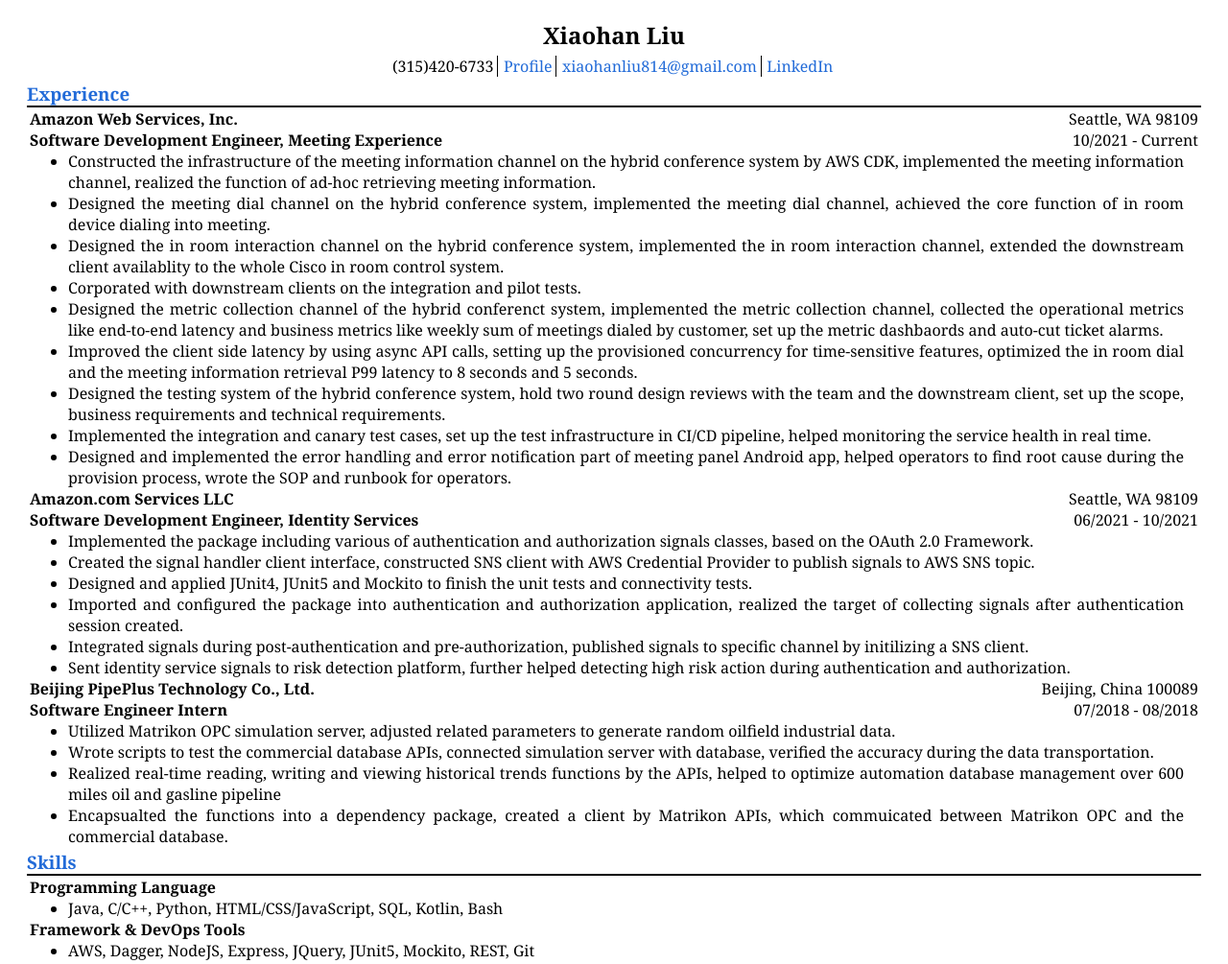
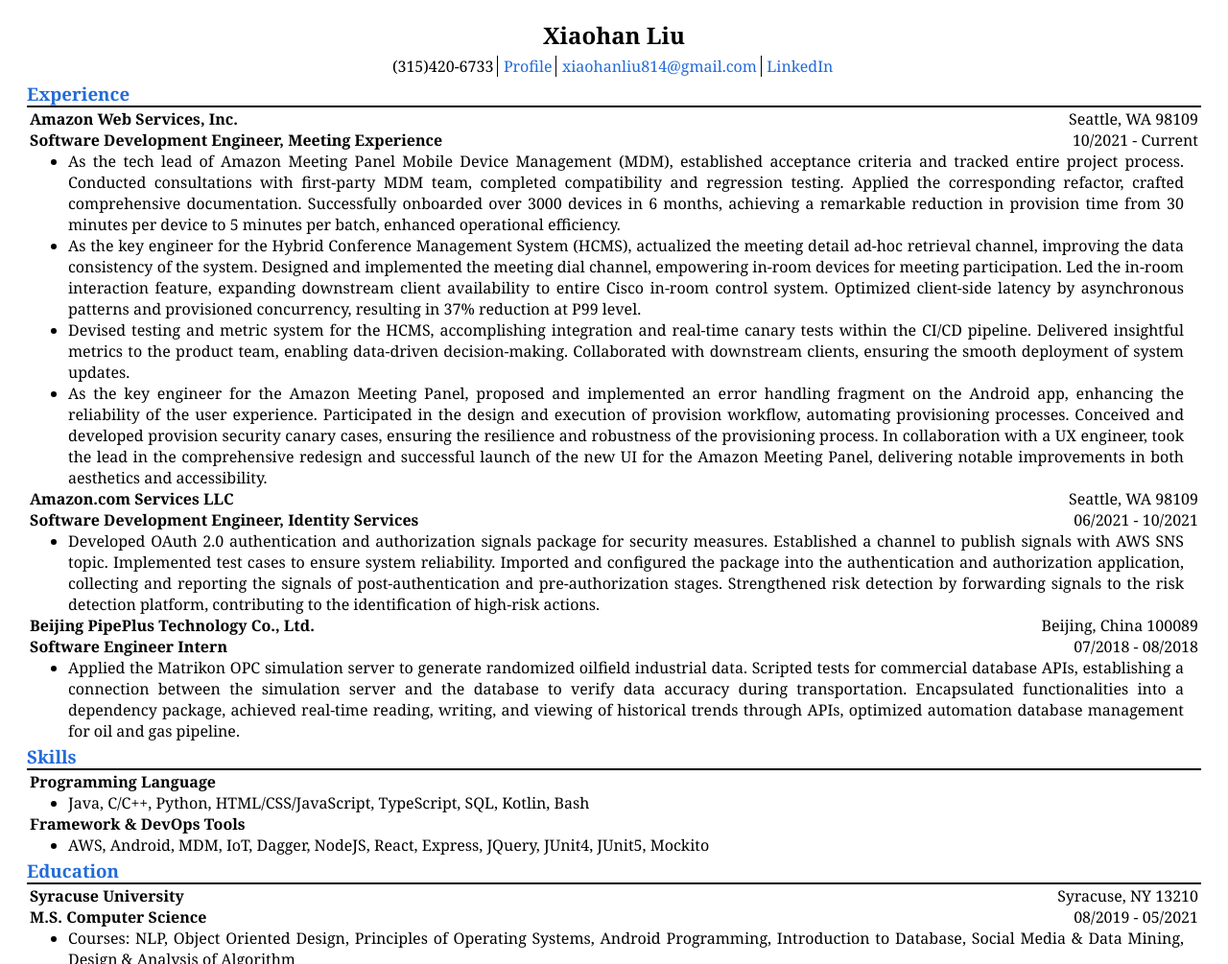
Before and after one commit to xliu-git/xliu-git.github.io, a plain HTML site: page projectResume/xLiuResume.html in a window 1280 px wide. Shown: the top 1005 px of the page at 96% size. Drawn offline with Linux system fonts and the light colour scheme.

Commit message:
Update restory 11/2023

```diff
--- a/projectResume/xLiuResume.html
+++ b/projectResume/xLiuResume.html
@@ -33,34 +33,44 @@
 
             <div class="DetailContent">
                 <ul>
-                    <!-- HCM Channels -->
-                    <li>Constructed the infrastructure of the meeting information channel on the hybrid conference
-                        system by AWS CDK, implemented the meeting information channel, realized the function of ad-hoc
-                        retrieving meeting
-                        information.</li>
-                    <li>Designed the meeting dial channel on the hybrid conference system, implemented the meeting dial
-                        channel, achieved the core function of in room device dialing into
-                        meeting.</li>
-                    <li>Designed the in room interaction channel on the hybrid conference system, implemented the in
-                        room interaction channel, extended the downstream client availablity to the
-                        whole Cisco in room control system.</li>
-                    <li>Corporated with downstream clients on the integration and pilot tests.</li>
-                    <li>Designed the metric collection channel of the hybrid conferenct system, implemented the metric
-                        collection channel, collected the operational metrics like end-to-end latency and business
-                        metrics like weekly sum of meetings dialed by customer, set up the metric dashbaords and
-                        auto-cut ticket alarms.</li>
-                    <li>Improved the client side latency by using async API calls, setting up the provisioned
-                        concurrency for time-sensitive features, optimized the in room dial and the meeting information
-                        retrieval P99 latency to 8 seconds and 5 seconds.</li>
+                    <!-- Hawk MDM -->
+                    <li>
+                        As the tech lead of Amazon Meeting Panel Mobile Device Management (MDM), established acceptance
+                        criteria and tracked entire project process.
+                        Conducted consultations with first-party MDM team, completed
+                        compatibility and regression testing. Applied the corresponding refactor,
+                        crafted comprehensive documentation.
+                        Successfully onboarded over 3000 devices in 6 months, achieving a remarkable reduction in
+                        provision time from 30 minutes per device to 5 minutes per batch,
+                        enhanced operational efficiency.
+                    </li>
+                    <!-- HCM -->
+                    <li>
+                        As the key engineer for the Hybrid Conference Management System (HCMS), actualized the meeting detail ad-hoc retrieval
+                        channel, improving the data consistency of the system.
+                        Designed and implemented the meeting dial channel, empowering in-room devices for
+                        meeting participation. Led the in-room interaction feature, expanding downstream client
+                        availability to entire Cisco in-room control system. Optimized client-side latency
+                        by asynchronous patterns and provisioned concurrency, resulting in 37% reduction
+                        at P99 level.
+                    </li>
                     <!-- HCM Canary -->
-                    <li>Designed the testing system of the hybrid conference system, hold two round design reviews with
-                        the team and the downstream client, set up the scope, business requirements and technical
-                        requirements.</li>
-                    <li>Implemented the integration and canary test cases, set up the test infrastructure in CI/CD
-                        pipeline, helped monitoring the service health in real time.</li>
-                    <li>Designed and implemented the error handling and error notification part of meeting panel Android
-                        app, helped operators to find root cause during the provision process, wrote the SOP and runbook
-                        for operators.</li>
+                    <li>
+                        Devised testing and metric system for the HCMS,
+                        accomplishing integration and real-time canary tests within the CI/CD pipeline.
+                        Delivered insightful metrics to the product team, enabling data-driven decision-making.
+                        Collaborated with downstream clients, ensuring the smooth deployment of system updates.
+                    </li>
+                    <!-- SL -->
+                    <li>
+                        As the key engineer for the Amazon Meeting Panel, proposed and implemented an error handling
+                        fragment on the Android app, enhancing the reliability of the user experience.
+                        Participated in the design and execution of provision workflow, automating
+                        provisioning processes. Conceived and developed provision security canary cases, ensuring the
+                        resilience and robustness of the provisioning process. In collaboration with a UX engineer, took
+                        the lead in the comprehensive redesign and successful launch of the new UI for the Amazon
+                        Meeting Panel, delivering notable improvements in both aesthetics and accessibility.
+                    </li>
                 </ul>
             </div>
 
@@ -76,21 +86,16 @@
 
             <div class="DetailContent">
                 <ul>
-                    <li>Implemented the package including various of authentication and authorization signals classes,
-                        based on the
-                        OAuth 2.0 Framework.</li>
-                    <li>Created the signal handler client interface, constructed SNS client with AWS Credential Provider
-                        to publish signals to
-                        AWS SNS topic.</li>
-                    <li>Designed and applied JUnit4, JUnit5 and Mockito to finish the unit tests and connectivity tests.
+                    <li>
+                        Developed OAuth 2.0 authentication and authorization signals package for security measures.
+                        Established a channel to publish signals with AWS SNS topic.
+                        Implemented test cases to ensure system
+                        reliability. Imported and configured the package into the authentication and authorization
+                        application,
+                        collecting and reporting the signals of post-authentication and pre-authorization stages.
+                        Strengthened risk detection by forwarding signals to the risk detection
+                        platform, contributing to the identification of high-risk actions.
                     </li>
-                    <li>Imported and configured the package into authentication and authorization application, realized
-                        the target of collecting signals after authentication session created.</li>
-                    <li>Integrated signals during post-authentication and pre-authorization, published signals to
-                        specific channel by
-                        initilizing a SNS client.</li>
-                    <li>Sent identity service signals to risk detection platform, further helped detecting high
-                        risk action during authentication and authorization.</li>
                 </ul>
             </div>
 
@@ -106,15 +111,15 @@
 
             <div class="DetailContent">
                 <ul>
-                    <li>Utilized Matrikon OPC simulation server, adjusted related parameters to generate random oilfield
-                        industrial data.</li>
-                    <li>Wrote scripts to test the commercial database APIs, connected simulation server with database,
-                        verified the accuracy during the data transportation.</li>
-                    <li>Realized real-time reading, writing and viewing historical trends functions by the APIs, helped
-                        to optimize automation database management over 600 miles oil and gasline pipeline</li>
-                    <li>Encapsualted the functions into a dependency package, created a client by Matrikon APIs, which
-                        commuicated between
-                        Matrikon OPC and the commercial database.</li>
+                    <li>
+                        Applied the Matrikon OPC simulation server to generate
+                        randomized oilfield industrial data. Scripted tests for commercial database APIs,
+                        establishing a connection between the simulation server and the database to verify data accuracy
+                        during transportation. Encapsulated functionalities into a dependency package, achieved
+                        real-time reading, writing, and viewing of historical trends
+                        through APIs, optimized automation database management for oil
+                        and gas pipeline.
+                    </li>
                 </ul>
             </div>
         </div>
@@ -127,13 +132,13 @@
             <div class="itemTitle">
                 <h4 class="DetailTitle">Programming Language</h4>
                 <ul>
-                    <li>Java, C/C++, Python, HTML/CSS/JavaScript, SQL, Kotlin, Bash</li>
+                    <li>Java, C/C++, Python, HTML/CSS/JavaScript, TypeScript, SQL, Kotlin, Bash</li>
                 </ul>
             </div>
             <div class="itemTitle">
                 <h4 class="DetailTitle">Framework & DevOps Tools</h4>
                 <ul>
-                    <li>AWS, Dagger, NodeJS, Express, JQuery, JUnit5, Mockito, REST, Git</li>
+                    <li>AWS, Android, MDM, IoT, Dagger, NodeJS, React, Express, JQuery, JUnit4, JUnit5, Mockito</li>
                 </ul>
             </div>
 
```
Also changed, not shown: 1 other file.
